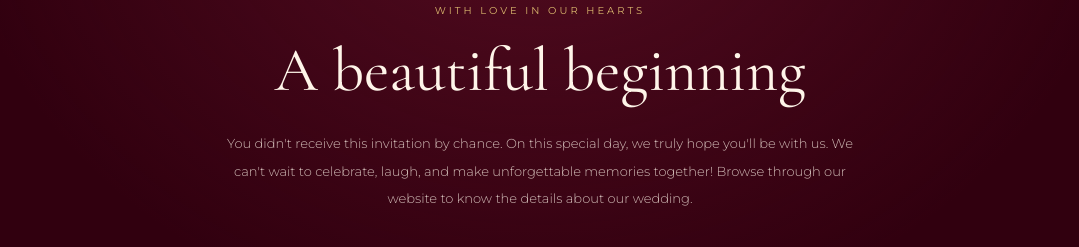
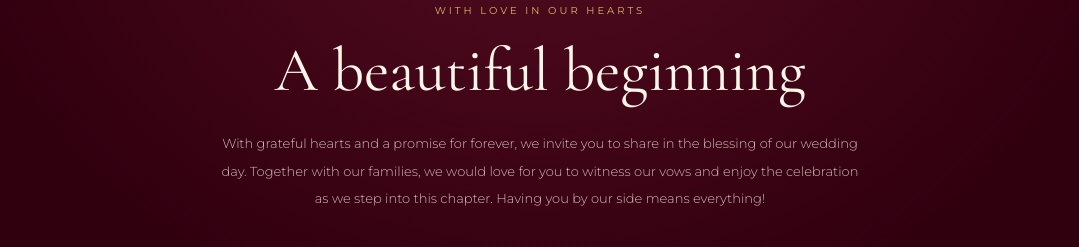
Before and after one commit to otepobrino-lang/ernel-joy-wedding, a React (Vite) app in the folder frontend/: page / in a window 1280 px wide. Shown: the part 940-1187 px from the top of the page, without its empty margins (100-1179 px from the left). Built offline with nearby package versions, Linux system fonts and the light colour scheme; no server answers.

Commit message:
Replace the message on the Welcome message section

```diff
--- a/frontend/src/App.tsx
+++ b/frontend/src/App.tsx
@@ -446,10 +446,11 @@ function App() {
         <p className="section-eyebrow">With love in our hearts</p>
         <h2 className="section-title">A beautiful beginning</h2>
         <p className="welcome-copy">
-          You didn't receive this invitation by chance. On this special day,
-          we truly hope you'll be with us. We can't wait to celebrate, laugh,
-          and make unforgettable memories together! Browse through our website
-          to know the details about our wedding.
+          With grateful hearts and a promise for forever,
+          we invite you to share in the blessing of our wedding day.
+          Together with our families, we would love for you to
+          witness our vows and enjoy the celebration as we step into this chapter.
+          Having you by our side means everything!
         </p>
         <p className="script-signature">With love, Ernel &amp; Joy</p>
       </section>
```
